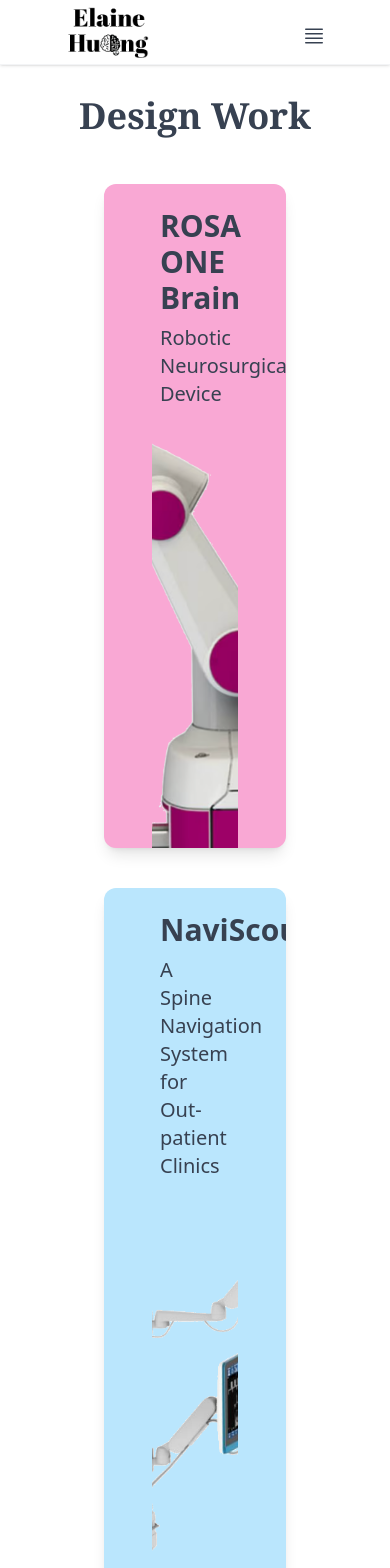
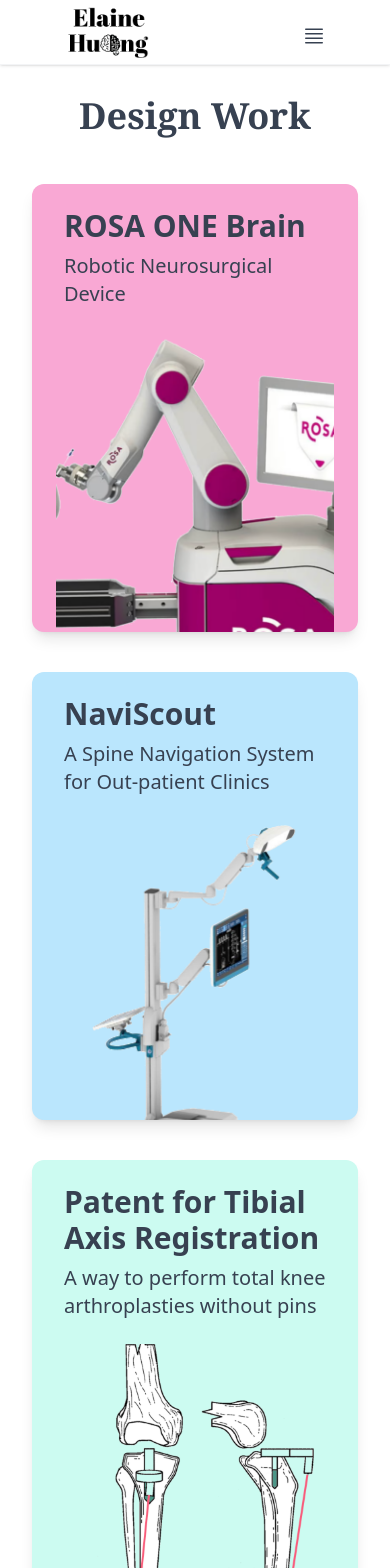
Before and after one commit to huang12211/Portfolio2024, a Next.js app: page /en/design in a window 390 px wide. Shown: the top 1568 px of the page. Built offline with nearby package versions, Linux system fonts and the light colour scheme.

Commit message:
fix: design page mobile display

```diff
--- a/src/app/[locale]/(unauth)/design/page.tsx
+++ b/src/app/[locale]/(unauth)/design/page.tsx
@@ -26,7 +26,7 @@ export default function Design(props: { params: { locale: string } }) {
           <h1>{t('page_title')}</h1>
         </div>
         <div className="relative">
-          <div className="mx-20 grid grid-cols-1 gap-10 md:mx-14 md:grid-cols-2">
+          <div className="mx-2 grid grid-cols-1 gap-10 md:mx-14 md:grid-cols-2">
             <DesignProjectCard
               card_image_src="/assets/images/ROSABrain2.png"
               image_alt="ROSA Brain"
--- a/src/app/[locale]/(unauth)/resume/page.tsx
+++ b/src/app/[locale]/(unauth)/resume/page.tsx
@@ -1,5 +1,6 @@
 // import { PDFWindow } from '@/components/PDFWindow';
 import Image from 'next/image';
+import Link from 'next/link';
 import { getTranslations, unstable_setRequestLocale } from 'next-intl/server';
 
 export async function generateMetadata(props: { params: { locale: string } }) {
@@ -30,13 +31,23 @@ export default function Resume(props: { params: { locale: string } }) {
           height="1528"
           className="mx-auto h-auto w-[90%] object-cover"
         />
-        <iframe
+        {/* <iframe
           src="/assets/files/Elaine_Huang_CV.pdf"
           title="resume document"
           width="200"
           height="200"
           className="mx-auto"
-        />
+        /> */}
+        <Link
+          href="/assets/files/Elaine_Huang_CV.pdf"
+        >
+          <div className="mx-auto flex w-[45%] justify-center gap-2 rounded-full border-4 border-gray-700 px-6 py-2 text-base shadow-xl duration-150 hover:scale-110 hover:bg-purple-400 hover:font-bold md:text-xl">
+            <p>Download CV </p>
+            <svg xmlns="http://www.w3.org/2000/svg" fill="none" viewBox="0 0 24 24" strokeWidth="1.5" stroke="currentColor" className="mb-2 inline size-6">
+              <path strokeLinecap="round" strokeLinejoin="round" d="M3 16.5v2.25A2.25 2.25 0 0 0 5.25 21h13.5A2.25 2.25 0 0 0 21 18.75V16.5M16.5 12 12 16.5m0 0L7.5 12m4.5 4.5V3" />
+            </svg>
+          </div>
+        </Link>
       </div>
     </div>
   );
--- a/src/components/DesignProjectCard.tsx
+++ b/src/components/DesignProjectCard.tsx
@@ -17,10 +17,10 @@ const DesignProjectCard = (props: {
         href={props.page_link}
       >
         <div
-          className="size-full max-w-screen-xl overflow-hidden rounded-xl shadow-lg duration-150 hover:scale-105 hover:shadow-xl"
+          className="h-[28rem] w-full max-w-screen-xl overflow-hidden rounded-xl shadow-lg duration-150 hover:scale-105 hover:shadow-xl md:h-full"
           style={{ backgroundColor: props.bg_color, justifySelf: props.alignment }}
         >
-          <div className="mx-12 my-6 flex flex-col md:ml-6 md:mr-0">
+          <div className="m-6 flex flex-col md:mx-12 md:ml-6 md:mr-0">
             <div className="flex w-full flex-col content-center gap-2 px-2">
               <p className="text-3xl font-bold">
                 {props.title}
@@ -35,7 +35,7 @@ const DesignProjectCard = (props: {
                 alt={props.image_alt}
                 width="2300"
                 height="1655"
-                className="mx-auto h-[36rem] w-auto rounded-t-xl object-cover md:ml-[5%] md:rounded-tl-xl md:object-left-top"
+                className="mx-auto h-96 w-auto rounded-t-xl object-cover md:ml-[5%] md:h-[36rem] md:rounded-tl-xl md:object-left-top"
               />
             </div>
           </div>
```
